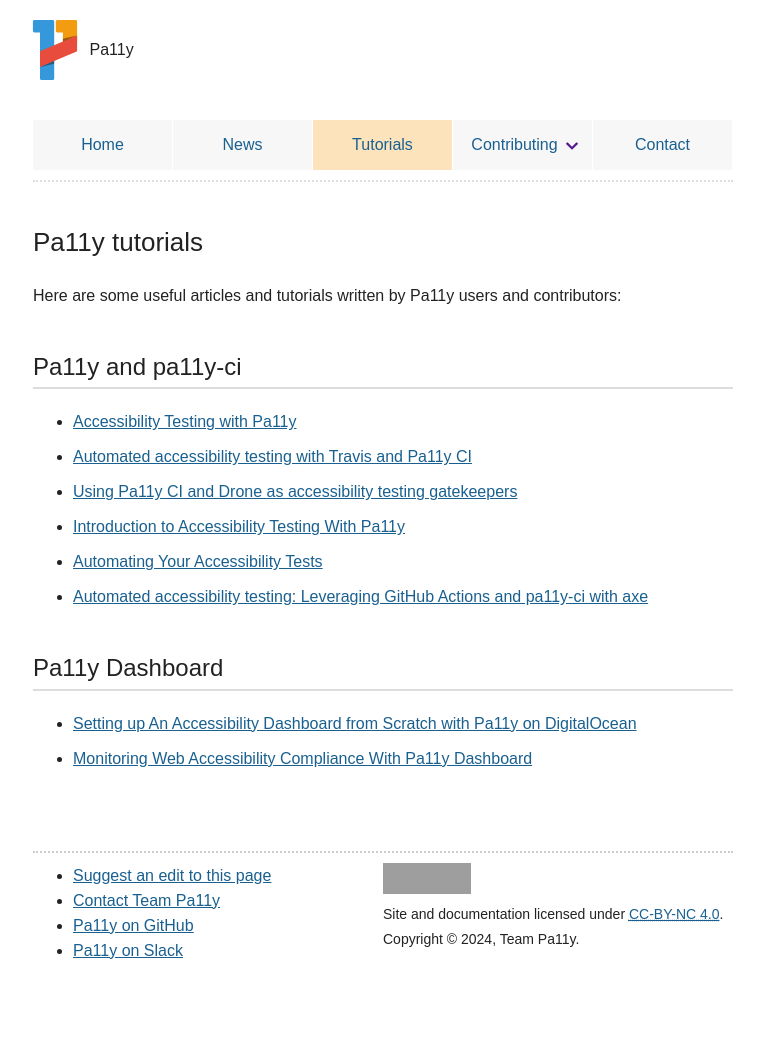
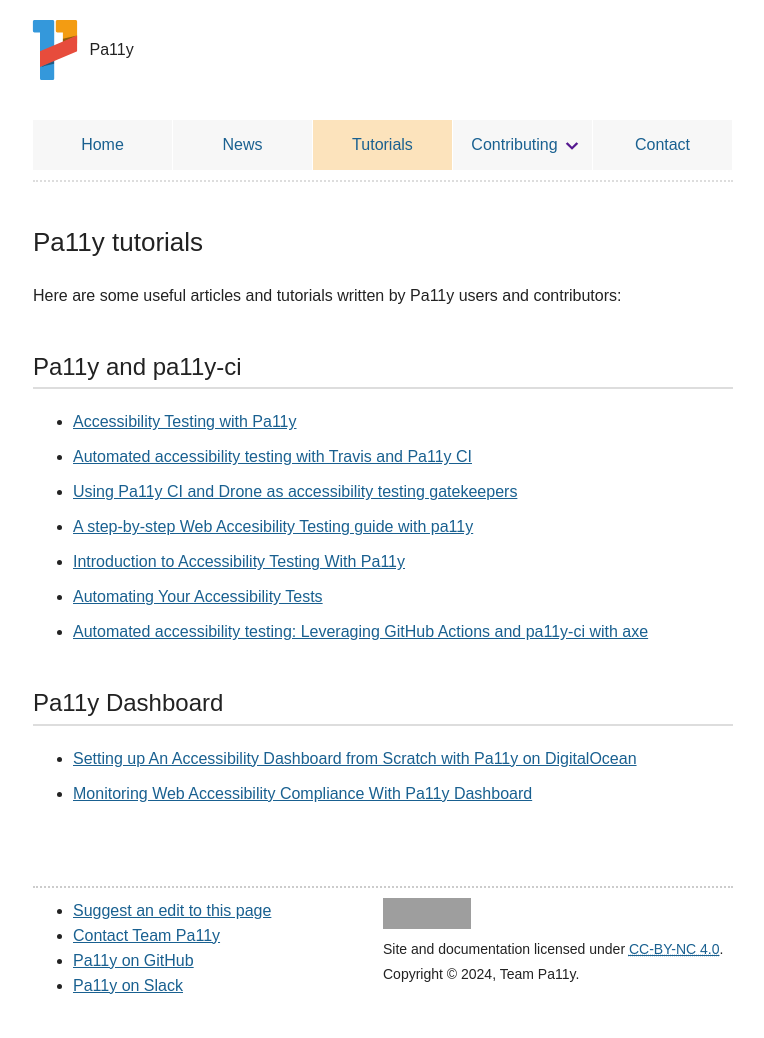
Before and after one commit to pa11y/pa11y.github.io, a Jekyll site: the page built from pages/tutorials.md, in a window 1280 px wide. Shown: the whole page, without its empty margins (257-1021 px from the left). Built offline with Jekyll 4.4.1, drawn with Linux system fonts in a browser that asks for light colours; before the commit the page ends 1003 px from its top, so only the background shows below that; grey boxes are pictures that could not be loaded.

Commit message:
add blog article about step by step web accessibility testing with pa11y

```diff
--- a/_data/tutorials.yml
+++ b/_data/tutorials.yml
@@ -13,6 +13,9 @@ cli:
 
   - title: Using Pa11y CI and Drone as accessibility testing gatekeepers
     url: https://hackernoon.com/using-pa11y-ci-and-drone-as-accessibility-testing-gatekeepers-a8b5a3415227
+
+  - title: A step-by-step Web Accesibility Testing guide with pa11y
+    url: https://razvanvancea.ro/blog/2024/09/04/web-accessibility-a-step-by-step-guide-to-testing-with-pa11y
 
   - title: Introduction to Accessibility Testing With Pa11y
     url: http://cruft.io/posts/accessibility-testing-with-pa11y/
```
